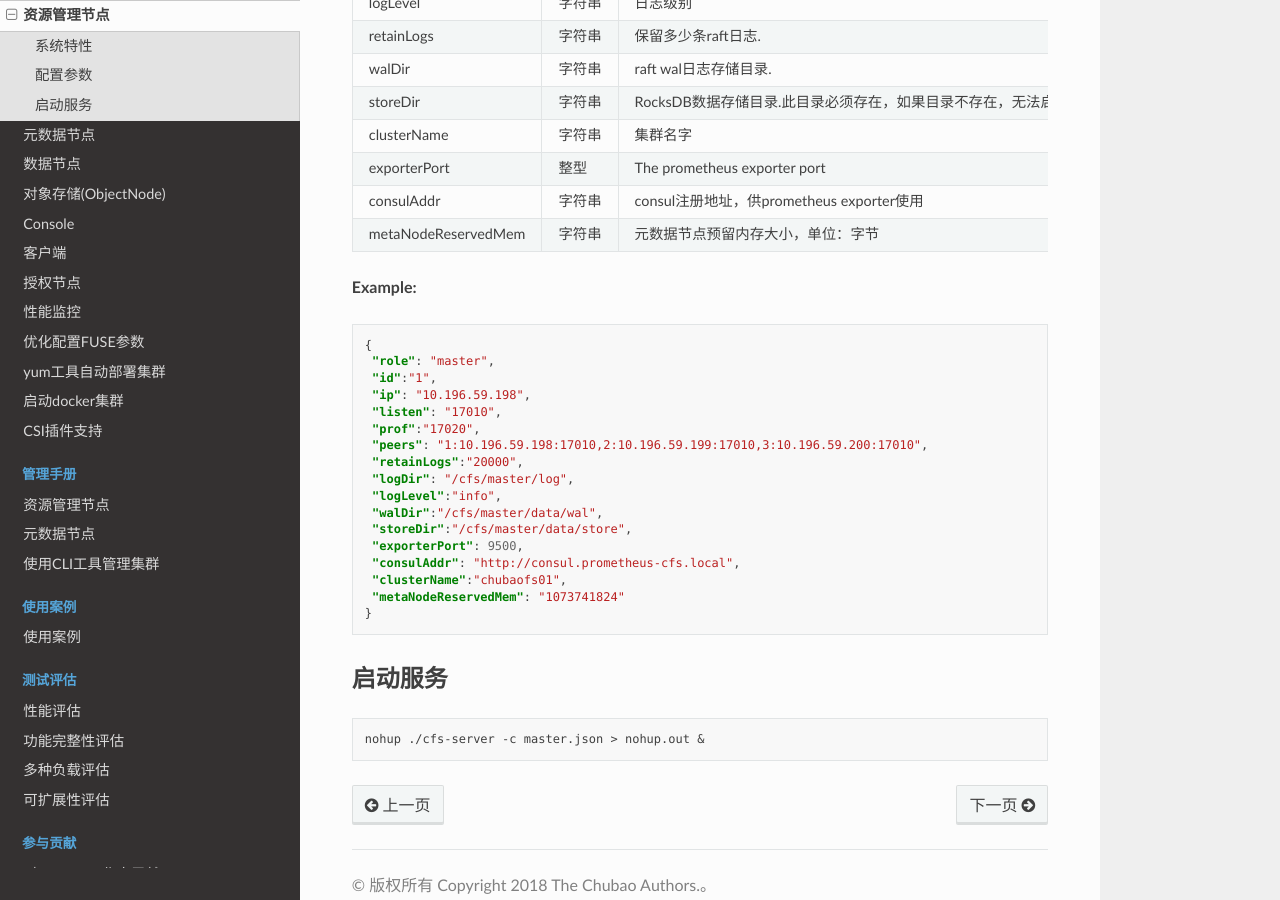
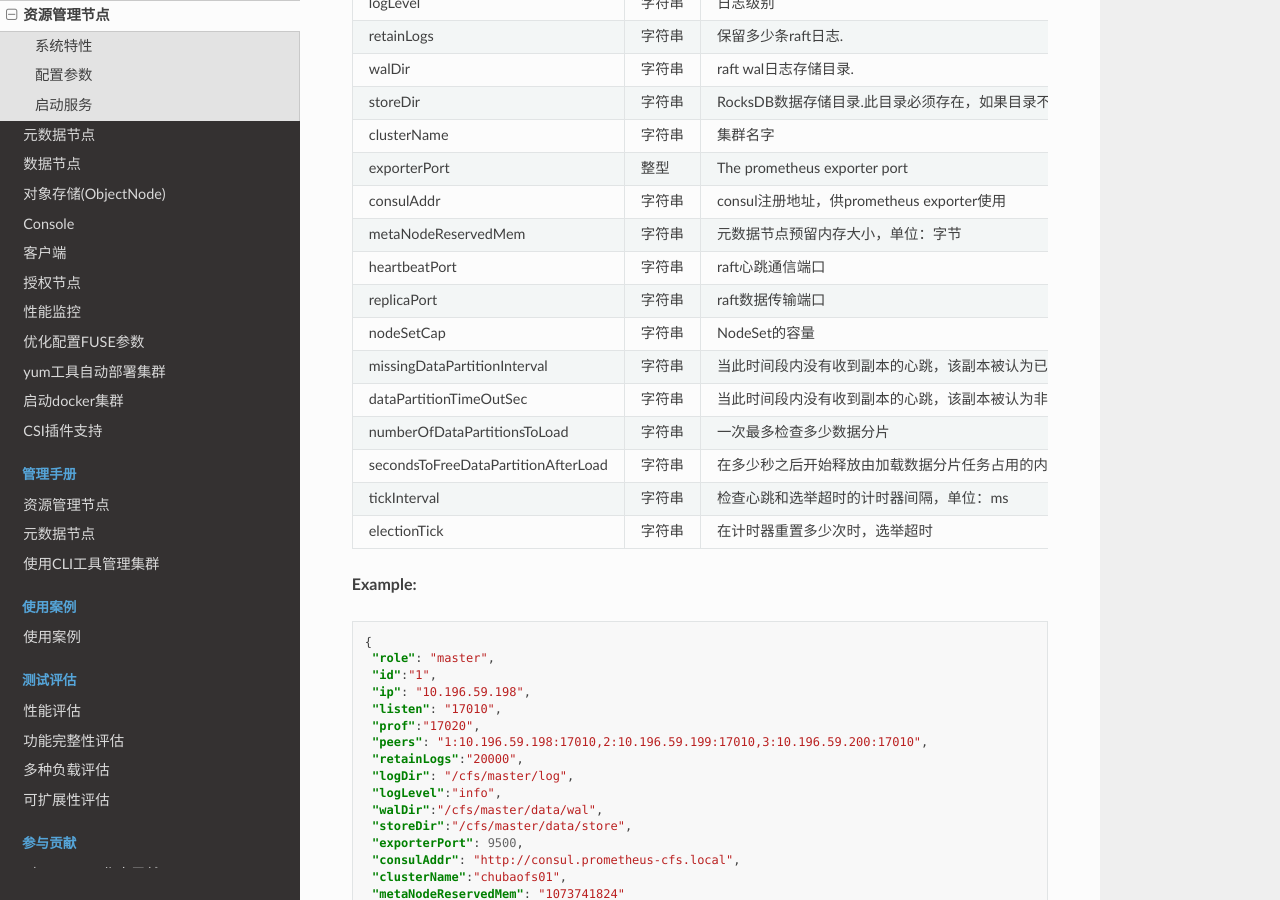
Before and after one commit to cubefs/docs-zh, a Sphinx documentation site: the page built from docs/source/user-guide/master.rst, in a window 1280 px wide and 900 px high, scrolled down 845 px. Built offline with Sphinx 7.4.7 and the Read the Docs theme 2.0.0, drawn with Linux system fonts in a browser that asks for light colours.

Commit message:
update: add configurations about master and metanode
Signed-off-by: wenjia322 <buaa1214wwj@126.com>

```diff
--- a/docs/source/user-guide/master.rst
+++ b/docs/source/user-guide/master.rst
@@ -34,6 +34,15 @@ ChubaoFS 使用 **JSON** 作为配置文件的格式.
    "exporterPort", "整型", "The prometheus exporter port", "否"
    "consulAddr", "字符串", "consul注册地址，供prometheus exporter使用", "否"
    "metaNodeReservedMem","字符串","元数据节点预留内存大小，单位：字节", "否", "1073741824"
+   "heartbeatPort","字符串","raft心跳通信端口", "否", "5901"
+   "replicaPort","字符串","raft数据传输端口", "否", "5902"
+   "nodeSetCap","字符串","NodeSet的容量", "否", "18"
+   "missingDataPartitionInterval","字符串","当此时间段内没有收到副本的心跳，该副本被认为已丢失，单位：s", "否", "24h"
+   "dataPartitionTimeOutSec","字符串","当此时间段内没有收到副本的心跳，该副本被认为非存活，单位：s","否", "10min"
+   "numberOfDataPartitionsToLoad","字符串","一次最多检查多少数据分片","否", "40"
+   "secondsToFreeDataPartitionAfterLoad","字符串","在多少秒之后开始释放由加载数据分片任务占用的内存","否", "300"
+   "tickInterval","字符串","检查心跳和选举超时的计时器间隔，单位：ms","否","500"
+   "electionTick","字符串","在计时器重置多少次时，选举超时","否", "5"
 
 
 
--- a/docs/source/user-guide/metanode.rst
+++ b/docs/source/user-guide/metanode.rst
@@ -23,7 +23,7 @@
    "totalMem","字符串","最大可用内存，此值需高于master配置中metaNodeReservedMem的值，单位：字节","是"
    "localIP","字符串","本机ip地址","否，如果不填写该选项，则使用和master通信的ip地址"
    "zoneName", "字符串", "指定区域", "否，默认分配至``default``区域"
-
+   "deleteBatchCount","int64","一次性批量删除多少inode节点，默认``500``","否"
 
 
 
```
